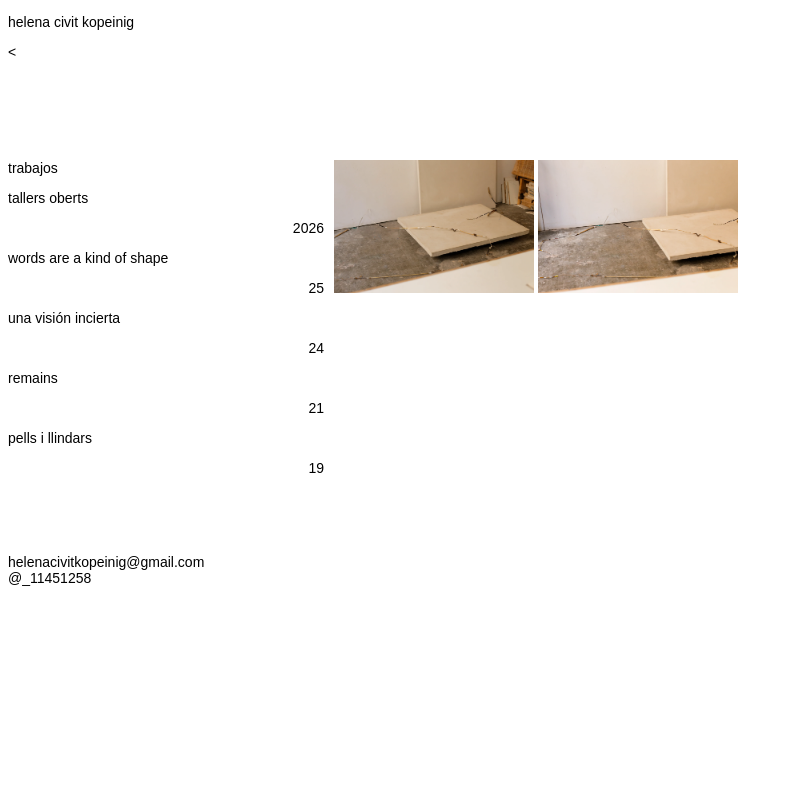
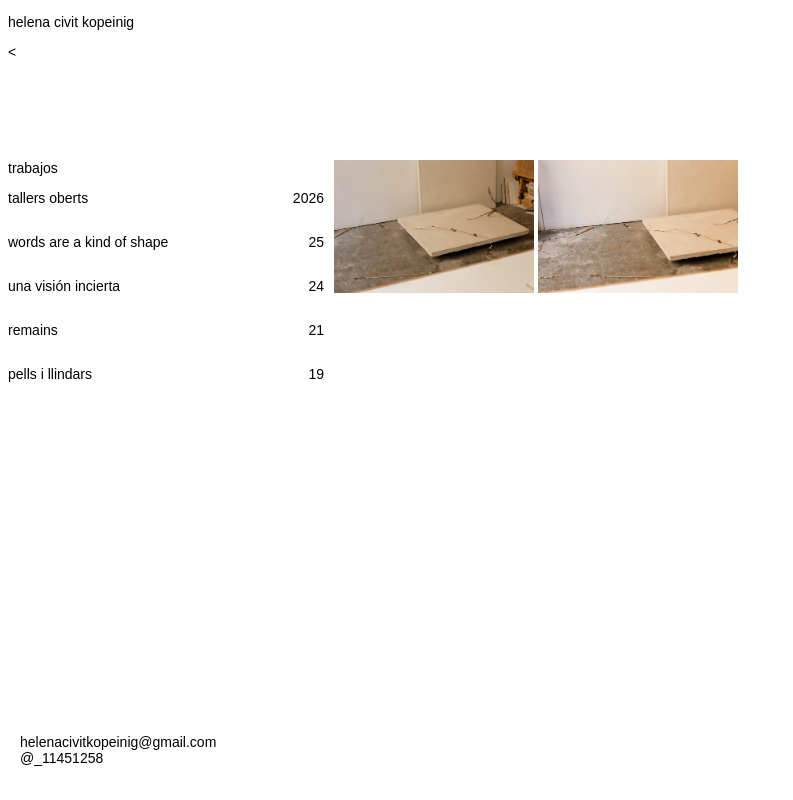
Before and after one commit to helenacivit/web, a plain HTML site: page trabajos.html in a window 1280 px wide. Shown: the whole page, without its empty margins (0-793 px from the left). Drawn offline with Linux system fonts and the light colour scheme.

Commit message:
alinear footer

```diff
--- a/estilo.css
+++ b/estilo.css
@@ -64,3 +64,15 @@ body {
     height: auto;
   }
 }
+
+
+article {
+  display: flex;
+  justify-content: space-between;
+}
+
+footer {
+  position: fixed;
+  bottom: 20px;
+  left: 20px;
+}
```
